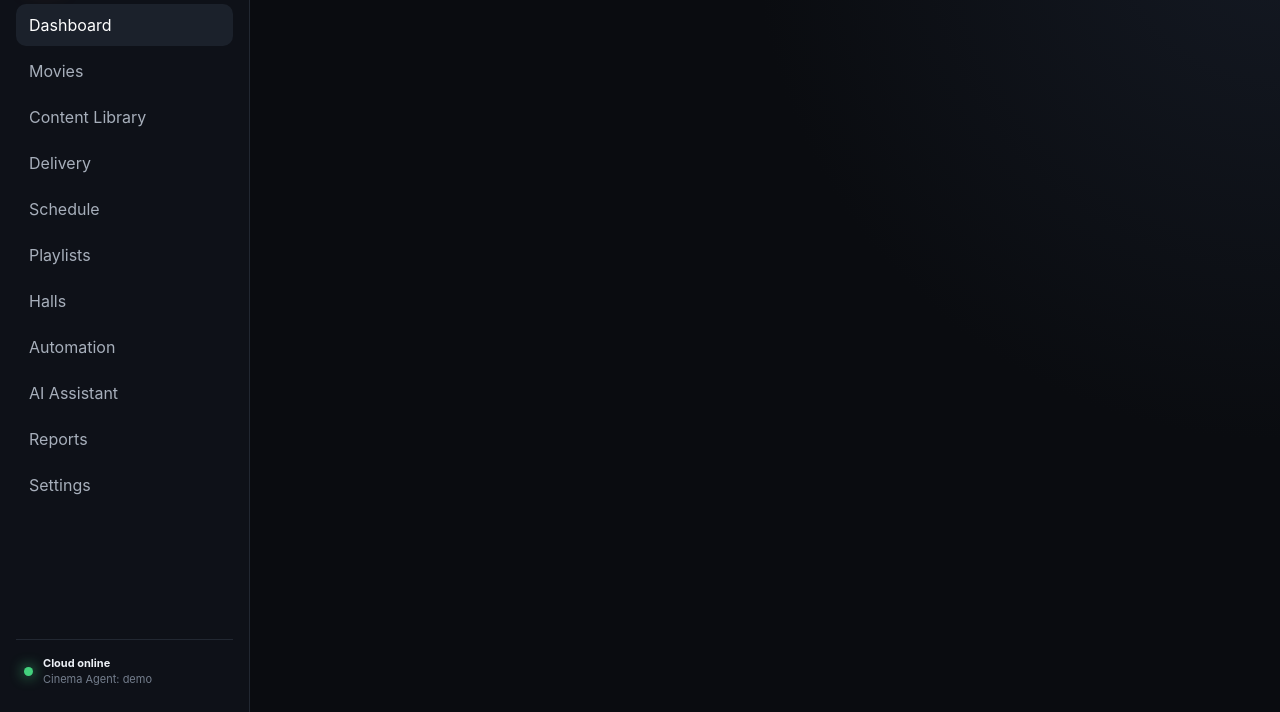
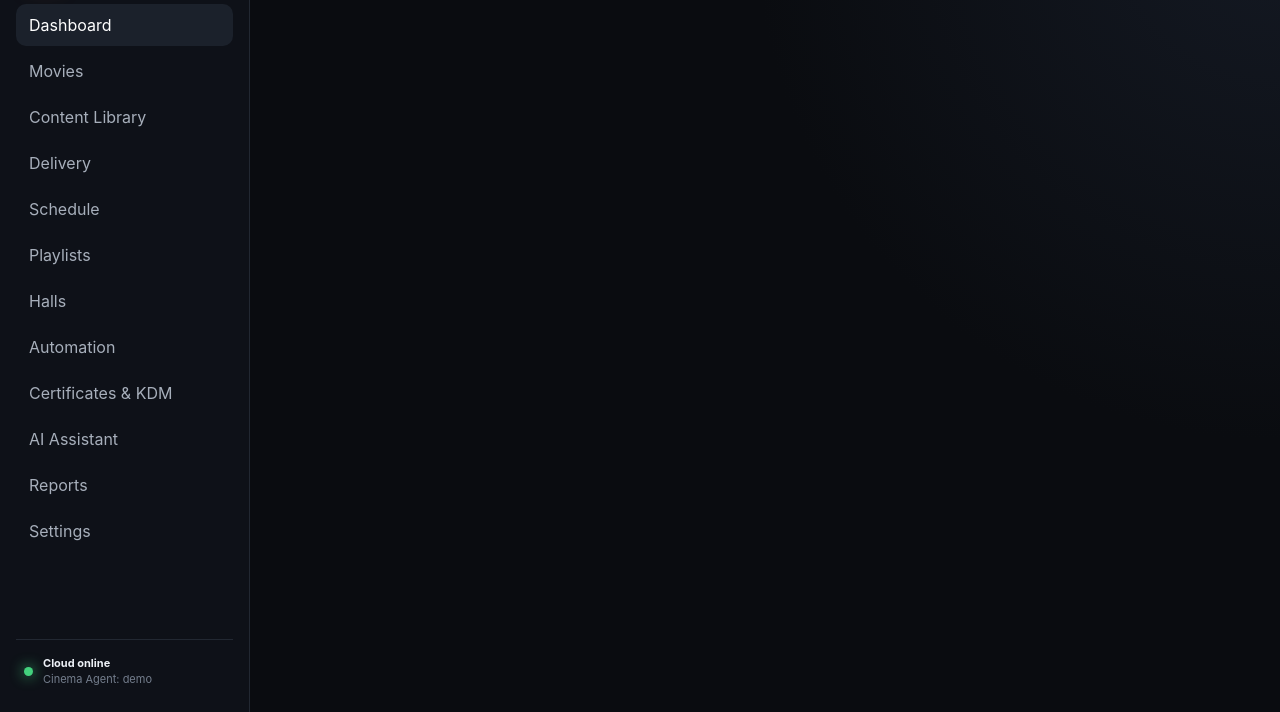
Before and after one commit to kristiyanmng/CinemaOS, a plain HTML site: page public/index.html in a window 1280 px wide. Shown: the part 88-800 px from the top of the page. Drawn offline with Linux system fonts and the light colour scheme; no server answers.

Commit message:
Add Certificates and KDM navigation

```diff
--- a/public/index.html
+++ b/public/index.html
@@ -28,6 +28,7 @@
         <button class="nav-item" data-page="playlists">Playlists</button>
         <button class="nav-item" data-page="halls">Halls</button>
         <button class="nav-item" data-page="automation">Automation</button>
+        <button class="nav-item" data-page="security">Certificates & KDM</button>
         <button class="nav-item" data-page="ai">AI Assistant</button>
         <button class="nav-item" data-page="reports">Reports</button>
         <button class="nav-item" data-page="settings">Settings</button>
```
